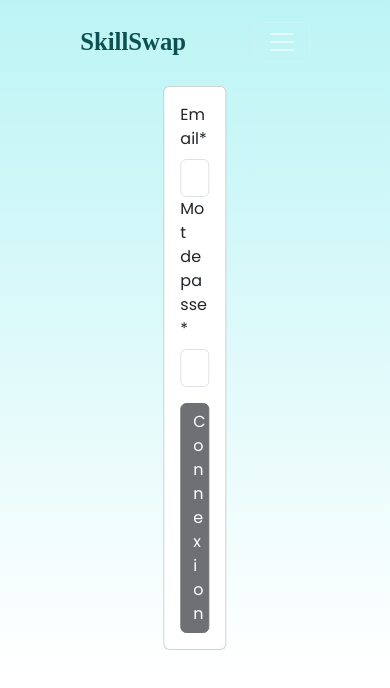
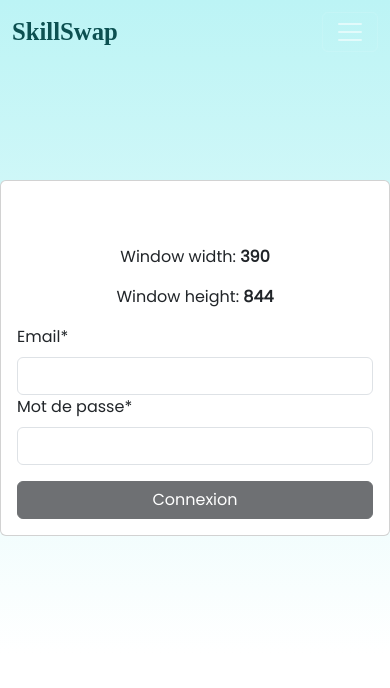
Before and after one commit to AurelienUguen/SkillsSwap, an Angular app in the folder apps/front/: page /login in a window 390 px wide. Shown: the top 688 px of the page. Built offline with nearby package versions, Linux system fonts and the light colour scheme; a web font is replaced by a local one.

Commit message:
Responsivity OK

```diff
--- a/apps/front/src/app/app.component.html
+++ b/apps/front/src/app/app.component.html
@@ -1,3 +1,4 @@
-<app-header></app-header>
-
-<router-outlet></router-outlet>
+<div class="container m-auto p-0">
+  <app-header></app-header>
+  <router-outlet></router-outlet>
+</div>
--- a/apps/front/src/app/app.component.ts
+++ b/apps/front/src/app/app.component.ts
@@ -1,4 +1,4 @@
-import { Component, OnInit } from '@angular/core';
+import { Component } from '@angular/core';
 
 @Component({
   selector: 'app-root',
--- a/apps/front/src/app/components/header/header.component.ts
+++ b/apps/front/src/app/components/header/header.component.ts
@@ -30,6 +30,7 @@ export class HeaderComponent {
   }
 
   ngOnDestroy() {
+    localStorage.clear();
     this.subscription.unsubscribe();
   }
 }
--- a/apps/front/src/app/components/login/login.component.html
+++ b/apps/front/src/app/components/login/login.component.html
@@ -1,6 +1,10 @@
 <div class="container-fluid position-relative" style="height: 70vh;">
-  <div class="card w-25 position-absolute top-50 start-50 translate-middle">
+  <div class="card position-absolute top-50 start-50 translate-middle minWidthLoginCard" [ngClass]="{ 'w-50' : getScreenWidth < 1000}" [ngClass]="{ 'w-100' : getScreenWidth < 1000}">
     <div class="card-body">
+      <div class="container text-center mt-5">
+        <p>Window width: <strong>{{ getScreenWidth }}</strong></p>
+        <p>Window height: <strong>{{ getScreenHeight }}</strong></p>
+      </div>
       <form class="d-flex flex-column" [formGroup]="loginForm">
         <label for="email" class="form-label">Email*</label>
         <input type="email" id="email" class="form-control" name="userEmail" formControlName="userEmail">
--- a/apps/front/src/app/components/login/login.component.scss
+++ b/apps/front/src/app/components/login/login.component.scss
@@ -0,0 +1,3 @@
+.minWidthLoginCard {
+  min-width: 120px;
+}
--- a/apps/front/src/app/components/login/login.component.ts
+++ b/apps/front/src/app/components/login/login.component.ts
@@ -1,4 +1,4 @@
-import { Component, OnDestroy, OnInit } from '@angular/core';
+import { Component, HostListener, OnDestroy, OnInit } from '@angular/core';
 import { FormGroup, FormBuilder, Validators } from '@angular/forms';
 import { HttpClient } from '@angular/common/http';
 import { Router } from '@angular/router';
@@ -16,9 +16,14 @@ import { User } from 'src/app/model/user';
 export class LoginComponent implements OnInit, OnDestroy  {
 
   users: User[] = [];
+
+  private subscription: Subscription;
+
+  public getScreenWidth: any;
+  public getScreenHeight: any;
+
   public loginForm!: FormGroup;
   public status?: string;
-  private subscription: Subscription;
 
   constructor(private formBuilder: FormBuilder, private http: HttpClient, private router: Router, private api: ApiService, private isConnected: LoginService) {
     this.subscription = this.isConnected.getStatusObservable().subscribe((status: string) => {
@@ -28,10 +33,20 @@ export class LoginComponent implements OnInit, OnDestroy  {
 
   ngOnInit(): void {
     console.log(this.status);
+
+    this.getScreenWidth = window.innerWidth;
+    this.getScreenHeight = window.innerHeight;
+
     this.loginForm = this.formBuilder.group({
       userEmail: [null, [Validators.required]],
       userPassword: [null, [Validators.required]]
     })
+  }
+
+  @HostListener('window:resize', ['$event'])
+  onWindowResize() {
+    this.getScreenWidth = window.innerWidth;
+    this.getScreenHeight = window.innerHeight;
   }
 
   login(){
@@ -44,7 +59,6 @@ export class LoginComponent implements OnInit, OnDestroy  {
           ){
             for (const prop in hydras[i]){
               localStorage.setItem(prop,hydras[i][prop]);
-              console.log(localStorage.getItem(prop));
             }
         }
       }
--- a/apps/front/src/index.html
+++ b/apps/front/src/index.html
@@ -8,7 +8,7 @@
   <link rel="icon" type="image/x-icon" href="favicon.ico"><link href="https://cdn.jsdelivr.net/npm/bootstrap@5.3.0/dist/css/bootstrap.min.css" rel="stylesheet" integrity="sha384-9ndCyUaIbzAi2FUVXJi0CjmCapSmO7SnpJef0486qhLnuZ2cdeRhO02iuK6FUUVM" crossorigin="anonymous">
   <script src="https://cdn.jsdelivr.net/npm/bootstrap@5.3.0/dist/js/bootstrap.bundle.min.js" integrity="sha384-geWF76RCwLtnZ8qwWowPQNguL3RmwHVBC9FhGdlKrxdiJJigb/j/68SIy3Te4Bkz" crossorigin="anonymous"></script>
 </head>
-<body class="custom-container">
+<body class="container-fluid m-0 p-0">
   <app-root></app-root>
 </body>
 </html>
--- a/apps/front/src/styles.scss
+++ b/apps/front/src/styles.scss
@@ -12,11 +12,3 @@ body {
   background: linear-gradient(#BCF4F5, #ffffff);
   background-repeat: no-repeat;
 }
-
-.custom-container {
-  width: 65%;
-  margin-top: 10px;
-  margin-bottom: 10px;
-  margin-left: auto;
-  margin-right: auto;
-}
```
Also changed, not shown: apps/front/src/app/app.component.scss (line endings or trailing spaces).
